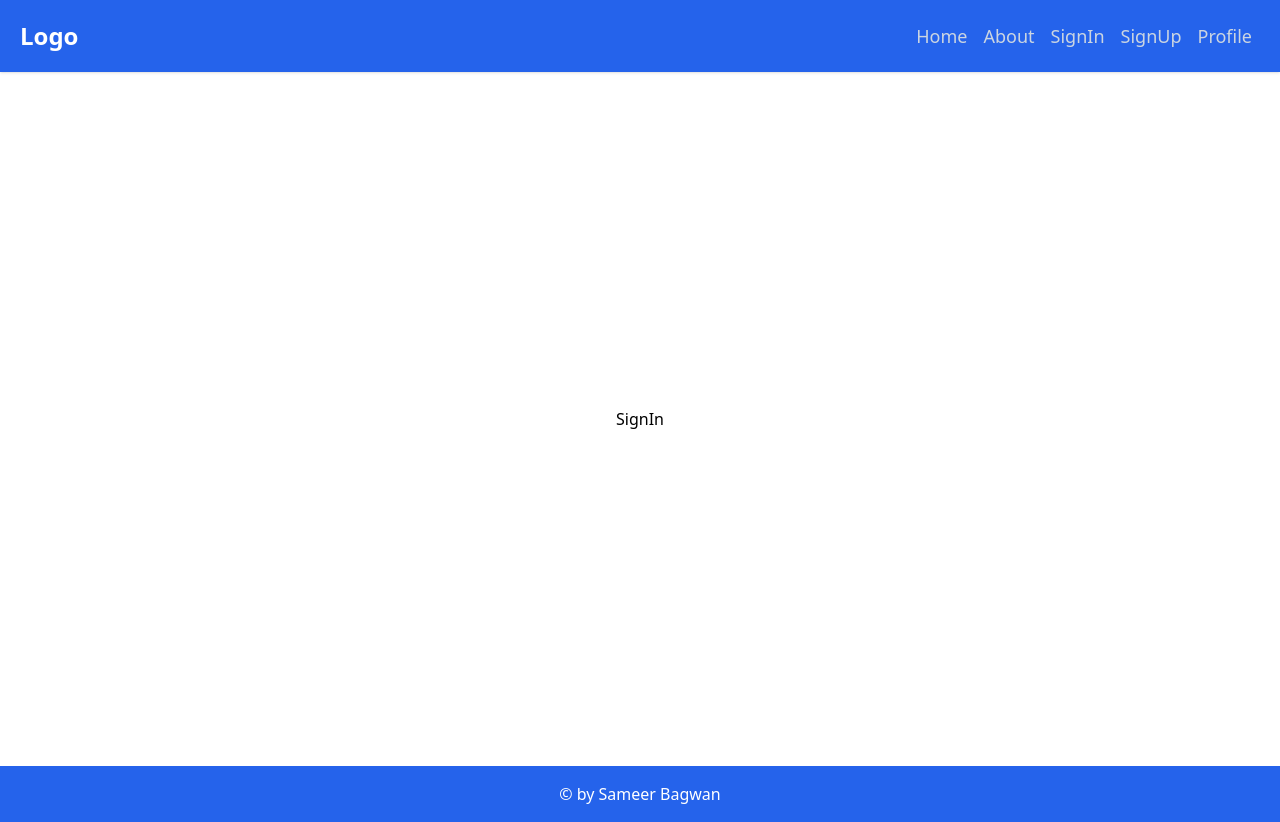
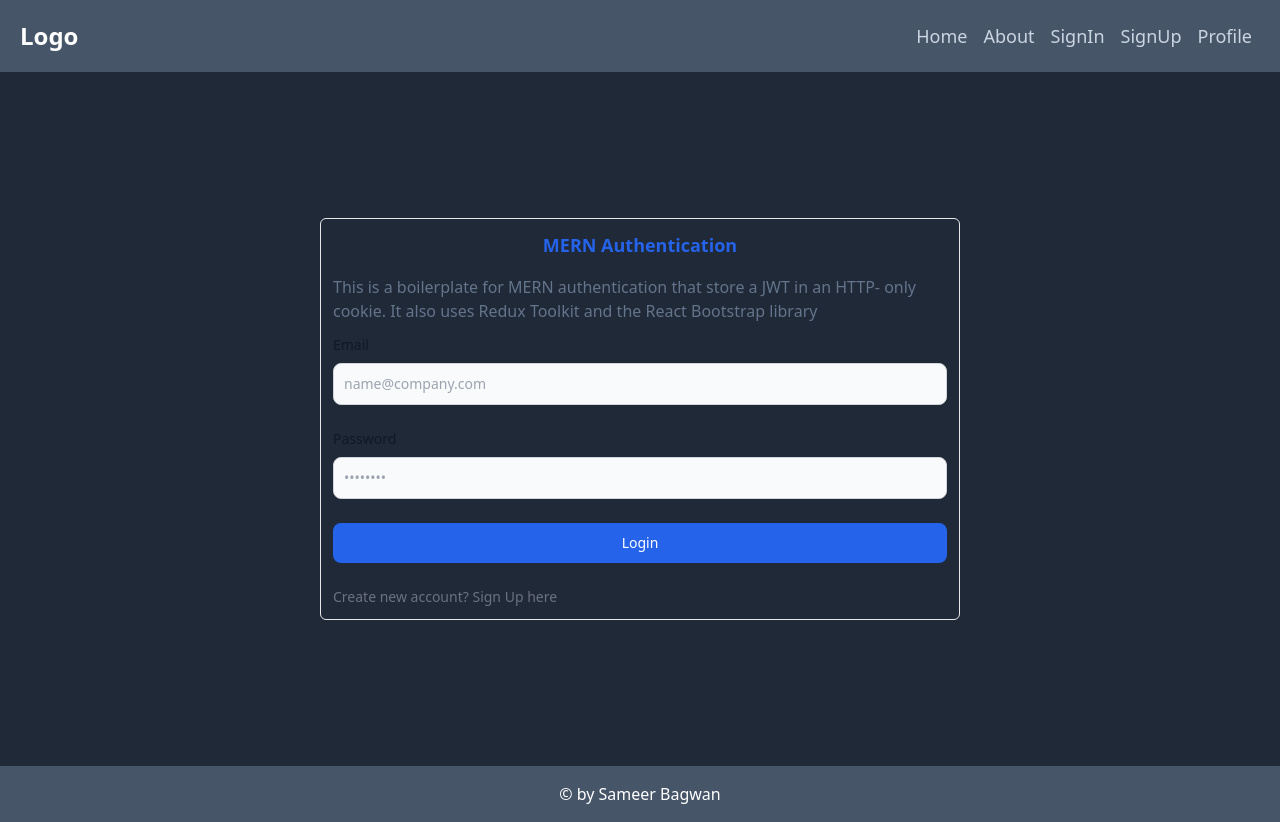
Before and after one commit to samcasmmm/best-auth-mern, a React (Vite) app in the folder views/: page /sign-in in a window 1280 px wide. Built offline with nearby package versions, Linux system fonts and the light colour scheme.

Commit message:
login & register pages

```diff
--- a/views/src/components/Footer.jsx
+++ b/views/src/components/Footer.jsx
@@ -1,6 +1,6 @@
 const Footer = () => {
   return (
-    <footer className='bg-blue-600 w-full py-4 text-center'>
+    <footer className='bg-slate-600 w-full py-4 text-center'>
       <p className='text-white'>© by Sameer Bagwan</p>
     </footer>
   );
--- a/views/src/components/Navbar.jsx
+++ b/views/src/components/Navbar.jsx
@@ -10,7 +10,7 @@ const Navbar = () => {
     { id: 4, title: 'Profile', path: '/profile' },
   ];
   return (
-    <nav className='p-5 bg-blue-600 shadow md-flex md:items-center md:justify-between'>
+    <nav className='p-5 bg-slate-600 shadow md-flex md:items-center md:justify-between'>
       <div className='flex items-center justify-between'>
         <div className='text-white font-semibold text-2xl cursor-pointer z-10'>
           Logo
@@ -28,7 +28,7 @@ const Navbar = () => {
           )}
         </span>
         <ul
-          className={`md:flex md:items-center z-[1] md:z-auto md:static absolute bg-blue-600 w-full left-0 md:w-auto md:py-0 py-4 md:pl-0 pl-4 md:opacity-100 opacity-0 ${
+          className={`md:flex md:items-center z-[1] md:z-auto md:static absolute bg-slate-600 w-full left-0 md:w-auto md:py-0 py-4 md:pl-0 pl-4 md:opacity-100 opacity-0 ${
             isNavOpen ? 'top-[-400px]' : 'top-[50px] opacity-100'
           } transition-all ease-in duration-500`}
           id='navLinks'
--- a/views/src/pages/SignIn.jsx
+++ b/views/src/pages/SignIn.jsx
@@ -1,6 +1,68 @@
+import { Link } from 'react-router-dom';
 const SignIn = () => {
   return (
-    <div className='flex items-center justify-center h-[86.7vh]'>SignIn</div>
+    <div className='flex items-center justify-center min-h-[86.7vh]  bg-gray-800'>
+      <div className='border shadow-xs rounded-md border-stale-600 p-3 w-6/12'>
+        <h3 className='text-center mb-4 font-bold text-lg text-blue-600'>
+          MERN Authentication
+        </h3>
+        <p className='text-slate-500'>
+          This is a boilerplate for MERN authentication that store a JWT in an
+          HTTP- only cookie. It also uses Redux Toolkit and the React Bootstrap
+          library
+        </p>
+        <form className='space-y-4 md:space-y-6 mt-3' action='#'>
+          <div>
+            <label
+              htmlFor='email'
+              className='block mb-2 text-sm font-medium text-gray-900 dark:text-white'
+            >
+              Email
+            </label>
+            <input
+              type='email'
+              name='email'
+              id='email'
+              className='bg-gray-50 border border-gray-300 text-gray-900 sm:text-sm rounded-lg focus:ring-primary-600 focus:border-primary-600 block w-full p-2.5 dark:bg-gray-700 dark:border-gray-600 dark:placeholder-gray-400 dark:text-white dark:focus:ring-blue-500 dark:focus:border-blue-500'
+              placeholder='name@company.com'
+              required=''
+            />
+          </div>
+          <div>
+            <label
+              htmlFor='password'
+              className='block mb-2 text-sm font-medium text-gray-900 dark:text-white'
+            >
+              Password
+            </label>
+            <input
+              type='password'
+              name='password'
+              id='password'
+              placeholder='••••••••'
+              className='bg-gray-50 border border-gray-300 text-gray-900 sm:text-sm rounded-lg focus:ring-primary-600 focus:border-primary-600 block w-full p-2.5 dark:bg-gray-700 dark:border-gray-600 dark:placeholder-gray-400 dark:text-white dark:focus:ring-blue-500 dark:focus:border-blue-500'
+              required=''
+            />
+          </div>
+
+          <button
+            type='submit'
+            className='w-full text-white bg-blue-600 hover:bg-primary-700 focus:ring-4 focus:outline-none focus:ring-primary-300 font-medium rounded-lg text-sm px-5 py-2.5 text-center dark:bg-blue-600 dark:hover:bg-primary-700 dark:focus:ring-primary-800'
+          >
+            Login
+          </button>
+          <p className='text-sm font-light text-gray-500 dark:text-gray-400'>
+            Create new account?{' '}
+            <Link
+              to='/sign-up'
+              className='font-medium text-primary-600 hover:underline dark:text-primary-500'
+            >
+              Sign Up here
+            </Link>
+          </p>
+        </form>
+      </div>
+    </div>
   );
 };
 
--- a/views/src/pages/SignUp.jsx
+++ b/views/src/pages/SignUp.jsx
@@ -1,6 +1,84 @@
+import { Link } from 'react-router-dom';
 const SignUp = () => {
   return (
-    <div className='flex items-center justify-center h-[86.7vh]'>SignUp</div>
+    <div className='flex items-center justify-center min-h-[86.7vh]  bg-gray-800'>
+      <div className='border shadow-xs rounded-md border-stale-600 p-3 w-6/12'>
+        <h3 className='text-center mb-4 font-bold text-lg text-blue-600'>
+          MERN Authentication
+        </h3>
+        <p className='text-slate-500'>
+          This is a boilerplate for MERN authentication that store a JWT in an
+          HTTP- only cookie. It also uses Redux Toolkit and the React Bootstrap
+          library
+        </p>
+        <form className='space-y-4 md:space-y-6 mt-3' action='#'>
+          <div>
+            <label
+              htmlFor='username'
+              className='block mb-2 text-sm font-medium text-gray-900 dark:text-white'
+            >
+              Username
+            </label>
+            <input
+              type='text'
+              name='username'
+              id='username'
+              className='bg-gray-50 border border-gray-300 text-gray-900 sm:text-sm rounded-lg focus:ring-primary-600 focus:border-primary-600 block w-full p-2.5 dark:bg-gray-700 dark:border-gray-600 dark:placeholder-gray-400 dark:text-white dark:focus:ring-blue-500 dark:focus:border-blue-500'
+              placeholder='username'
+              required=''
+            />
+          </div>
+          <div>
+            <label
+              htmlFor='email'
+              className='block mb-2 text-sm font-medium text-gray-900 dark:text-white'
+            >
+              Email
+            </label>
+            <input
+              type='email'
+              name='email'
+              id='email'
+              className='bg-gray-50 border border-gray-300 text-gray-900 sm:text-sm rounded-lg focus:ring-primary-600 focus:border-primary-600 block w-full p-2.5 dark:bg-gray-700 dark:border-gray-600 dark:placeholder-gray-400 dark:text-white dark:focus:ring-blue-500 dark:focus:border-blue-500'
+              placeholder='name@email.com'
+              required=''
+            />
+          </div>
+          <div>
+            <label
+              htmlFor='password'
+              className='block mb-2 text-sm font-medium text-gray-900 dark:text-white'
+            >
+              Password
+            </label>
+            <input
+              type='password'
+              name='password'
+              id='password'
+              placeholder='••••••••'
+              className='bg-gray-50 border border-gray-300 text-gray-900 sm:text-sm rounded-lg focus:ring-primary-600 focus:border-primary-600 block w-full p-2.5 dark:bg-gray-700 dark:border-gray-600 dark:placeholder-gray-400 dark:text-white dark:focus:ring-blue-500 dark:focus:border-blue-500'
+              required=''
+            />
+          </div>
+
+          <button
+            type='submit'
+            className='w-full text-white bg-blue-600 hover:bg-primary-700 focus:ring-4 focus:outline-none focus:ring-primary-300 font-medium rounded-lg text-sm px-5 py-2.5 text-center dark:bg-blue-600 dark:hover:bg-primary-700 dark:focus:ring-primary-800'
+          >
+            Create an account
+          </button>
+          <p className='text-sm font-light text-gray-500 dark:text-gray-400'>
+            Already have an account?{' '}
+            <Link
+              to='/sign-in'
+              className='font-medium text-primary-600 hover:underline dark:text-primary-500'
+            >
+              Login here
+            </Link>
+          </p>
+        </form>
+      </div>
+    </div>
   );
 };
 
--- a/views/tailwind.config.js
+++ b/views/tailwind.config.js
@@ -2,7 +2,61 @@
 export default {
   content: ['./index.html', './src/**/*.{js,ts,jsx,tsx}'],
   theme: {
-    extend: {},
+    theme: {
+      extend: {
+        colors: {
+          primary: {
+            50: '#eff6ff',
+            100: '#dbeafe',
+            200: '#bfdbfe',
+            300: '#93c5fd',
+            400: '#60a5fa',
+            500: '#3b82f6',
+            600: '#2563eb',
+            700: '#1d4ed8',
+            800: '#1e40af',
+            900: '#1e3a8a',
+            950: '#172554',
+          },
+        },
+      },
+      fontFamily: {
+        body: [
+          'Inter',
+          'ui-sans-serif',
+          'system-ui',
+          '-apple-system',
+          'system-ui',
+          'Segoe UI',
+          'Roboto',
+          'Helvetica Neue',
+          'Arial',
+          'Noto Sans',
+          'sans-serif',
+          'Apple Color Emoji',
+          'Segoe UI Emoji',
+          'Segoe UI Symbol',
+          'Noto Color Emoji',
+        ],
+        sans: [
+          'Inter',
+          'ui-sans-serif',
+          'system-ui',
+          '-apple-system',
+          'system-ui',
+          'Segoe UI',
+          'Roboto',
+          'Helvetica Neue',
+          'Arial',
+          'Noto Sans',
+          'sans-serif',
+          'Apple Color Emoji',
+          'Segoe UI Emoji',
+          'Segoe UI Symbol',
+          'Noto Color Emoji',
+        ],
+      },
+    },
   },
   plugins: [],
 };
```
